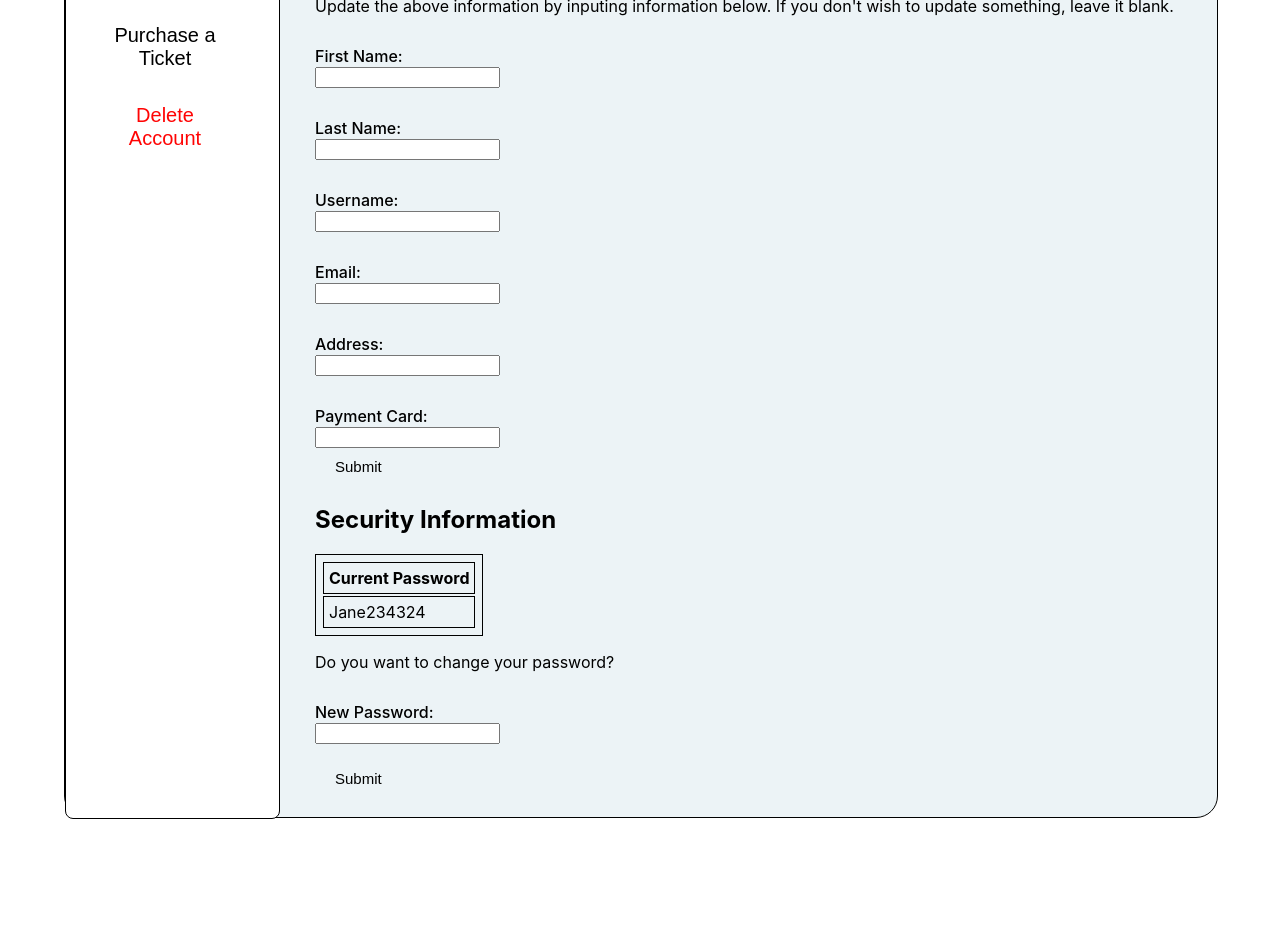
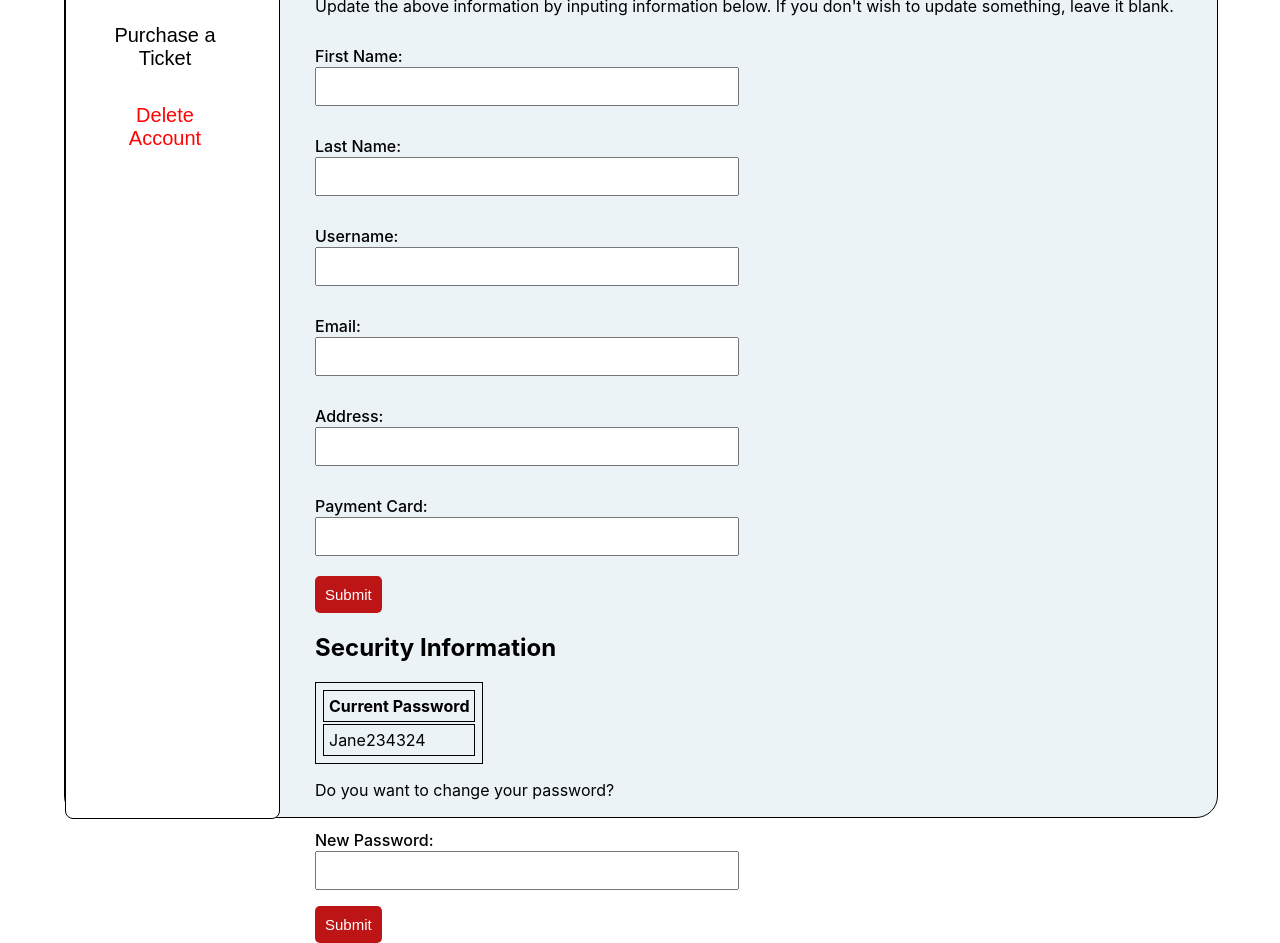
Before and after one commit to mifatran/Team7, a React (Create React App) app: page /Visitorpage in a window 1280 px wide. Shown: the part 460-1403 px from the top of the page. Before the commit the page ends 1279 px from the top, so only its background shows below. Built offline with nearby package versions, Linux system fonts and the light colour scheme; a web font is replaced by a local one.

Commit message:
Update Visitorpage.css

```diff
--- a/src/Visitorpage.css
+++ b/src/Visitorpage.css
@@ -202,3 +202,59 @@ table, th, td {
 h3{
   font-size: 16px;
 }
+/*form styles below*/
+
+
+div{
+  margin-bottom: 2%;
+}
+
+label{
+  display: block;
+  margin-bottom: 1px;
+}
+
+input{
+  width: 40%;
+  padding: 1%;
+}
+
+#PurchTicketButton{
+  background-color: #bd1515;
+  color: white;
+  padding: 10px;
+  border-radius: 5px;
+  cursor: pointer;
+}
+
+#PurchTicketButton:hover{
+  background-color: #580808;
+}
+
+#UpdateAccInfoButton{
+  background-color: #bd1515;
+  color: white;
+  padding: 10px;
+  border-radius: 5px;
+  cursor: pointer;
+}
+
+#UpdateAccInfoButton:hover{
+  background-color: #580808;
+}
+
+#UpdateAccPasButton{
+  background-color: #bd1515;
+  color: white;
+  padding: 10px;
+  border-radius: 5px;
+  cursor: pointer;
+}
+
+#UpdateAccPasButton:hover{
+  background-color: #580808;
+}
+
+#TicketsOptions{
+  padding: 10px;
+}
```
